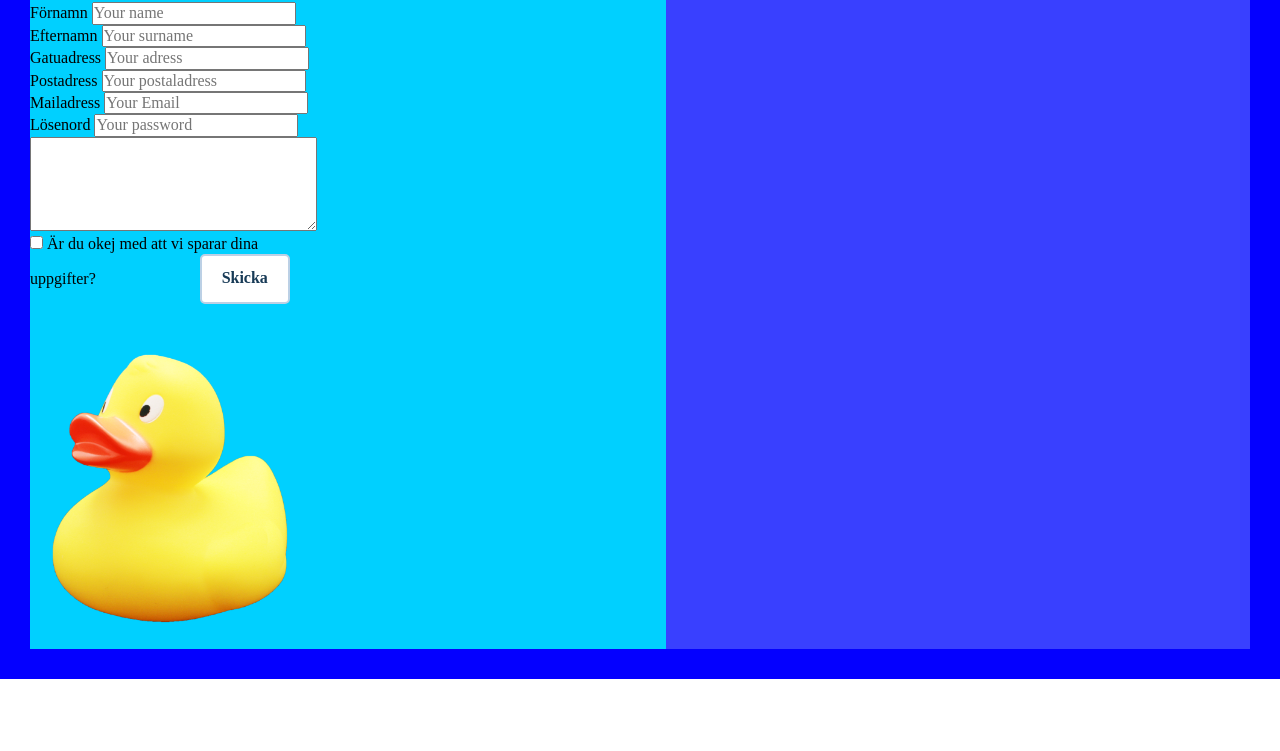
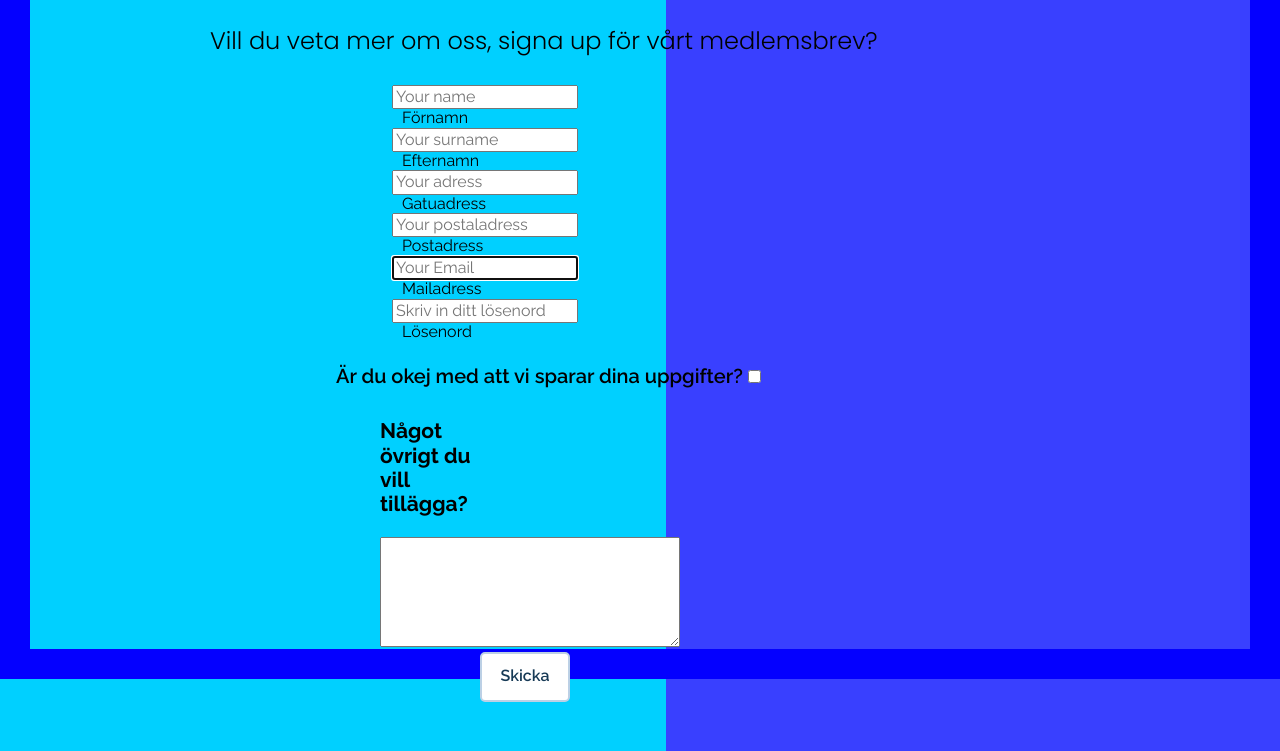
Before and after one commit to unsworthemily/Assignment-lesson-7-Forms-2-Duck, a plain HTML site: page index.html in a window 1280 px wide. Shown: the part 181-932 px from the top of the page. Before the commit the page ends 860 px from the top, so only its background shows below. Drawn offline with Linux system fonts and the light colour scheme.

Commit message:
Alot of changes
html
sections
class
placeholder
div
required minlenght
css

```diff
--- a/index.html
+++ b/index.html
@@ -8,58 +8,58 @@
         <link rel="stylesheet" href="style/index.css">
         <link href="https://fonts.googleapis.com/css2?family=Poppins:ital,wght@0,100;0,200;0,300;0,400;0,500;0,600;0,700;0,800;0,900;1,100;1,200;1,300;1,400;1,500;1,600;1,700;1,800;1,900&family=Raleway:ital,wght@0,100..900;1,100..900&display=swap" rel="stylesheet">
     </head>
+
     <body class="body">
-        <form class="form">
+
+        <form class="form" autocomplete="off">
+
             <h1 class="titel">
                 Medlemsbrev
             </h1>
 
             <h2 class="h2">
-                Vill du veta mer om oss, signa up för vårt medlemsbrev!
+                Vill du veta mer om oss, signa up för vårt medlemsbrev?
             </h2>
 
-            <label for="text">Förnamn</label>
-            <input type="text" placeholder="Your name">
+            <section class="middle">
 
+                <div>
+                    <input type="text" name="" id="" placeholder="Your name">
+                    <label for="text" class="label">Förnamn</label>
 
-            <label for="text">Efternamn</label>
-            <input type="text" placeholder="Your surname">
+                    <input type="text" name="" id="" placeholder="Your surname">
+                    <label for="text" class="label">Efternamn</label>
 
+                    <input type="text" name="" id="" placeholder="Your adress">
+                    <label for="text" class="label">Gatuadress</label>
 
-            <label for="text">Gatuadress</label>
-            <input type="text" placeholder="Your adress">
+                    <input type="number" name="" id="" placeholder="Your postaladress">
+                    <label for="number" class="label">Postadress</label>
 
+                    <input type="email" name="email" id="" placeholder="Your Email" required autofocus class="input">
+                    <label for="email" class="label" >Mailadress</label>
 
+                    <input type="password" name="password" id="password" placeholder="Skriv in ditt lösenord" required minlength="10">
+                    <label for="password" class="label" >Lösenord</label>
+                </div>
+            </section>
 
-            <label for="number">Postadress</label>
-            <input type="number" placeholder="Your postaladress">
+                <div class="fråga-2">
+                    <label for="uppgifter" >Är du okej med att vi sparar dina uppgifter?</label>
+                    <input type="checkbox" class="checkbox" name="uppgifter" value="ja">
+                </div>
+                <div class="fråga-3">
+                    <h3>Något övrigt du vill tillägga?</h3>
+                    <textarea name="" id="" cols="30" rows="5" class="informationsfält"></textarea>
+                    <button type="submit" class="skickaknapp">Skicka</button>
+                </div>
 
-
-
-            <label for="email">Mailadress</label>
-            <input type="email" placeholder="Your Email">
-
-
-
-
-            <label for="password">Lösenord</label>
-            <input type="password" placeholder="Your password">
-
-
-            <textarea name="" id="" cols="30" rows="5"></textarea>
-
-            <input type="checkbox" name="uppgifter" value="ja">
-            <label for="uppgifter">Är du okej med att vi sparar dina uppgifter?</label>
-
-
-            <a href=""><button type="button" class="skickaknapp">Skicka</button></a>
-
-
-
-            <section class="anka">
+            <section class="End">
                 <img src="images/anka.png" alt="Bild av en badanka" width="400px">
             </section>
+
         </form>
 
     </body>
+
 </html>
--- a/style/index.css
+++ b/style/index.css
@@ -1,13 +1,8 @@
-*{
-    padding: 0;
-    margin: 0;
-}
-
-
 .body{
-    display: flexbox;
-    justify-content: center;
+    display: flex;
+    justify-content: start;
     height: 100vh;
+    font-family: "Raleway", sans-serif;
     background: linear-gradient(
     to right,
     rgb(0, 208, 255) 0%,
@@ -16,35 +11,66 @@
     #3940ff 100%);
     border: 30px solid rgb(4, 0, 255);
 }
+
 .form{
+    display: flex;
+    flex-direction: column;
     width: 23%;
-    flex-direction: column;
-    justify-self: 60px;
-    justify-content: 100px;
-    justify-items: 140px;}
+    margin-left: 180px;}
 
 
 .titel{
-    margin-left: 100px;
-    margin-top: 40px;
-    font-family: "Raleway", sans-serif;
+    margin-top: 100px;
+    margin-left: 200px;
     font-optical-sizing: auto;
     font-weight: 600;
     font-style: normal;}
 
 .h2{
-    width: 500px;
+    width: 680px;
     font-family: "Poppins", sans-serif;
     font-weight: 350;
     font-style: normal;
-    margin-left: 100px}
+    margin-bottom: 30px;}
 
 .text{
     width: 500px;
     font-family: "Poppins", sans-serif;
-    font-weight: 400;
     font-style: normal;
-    margin-left: 100px}
+    margin-left: 73px
+}
+
+.middle{
+    margin-left: 182px;
+}
+
+.label{
+    margin-left: 10px;
+}
+
+.fråga-1{
+    font-family: "Raleway", sans-serif;
+    font-weight: 600;
+    font-size: large;
+}
+
+.fråga-2{
+    font-family: "Raleway", sans-serif;
+    font-weight: 600;
+    font-size: 20px;
+    margin-top: 24px;
+    margin-left: 126px;
+    width: 450px;
+}
+
+.fråga-3{
+    font-family: "Raleway", sans-serif;
+    font-weight: 600;
+    font-size: large;
+    margin-top: 10px;
+    justify-content: center;
+    margin-left: 170px;
+}
 
 .skickaknapp{
     background-color: #ffffff;
@@ -59,13 +85,14 @@
     height: 50px;
     width: 90px;
     margin-left: 100px;
+}
 
-}
 .skickaknapp:hover {
     text-decoration: underline;
     background-color: rgba(77, 142, 255, 0.514);
 }
-.anka{
+
+.end{
     display: flex;
     justify-content: center;
 }
```
